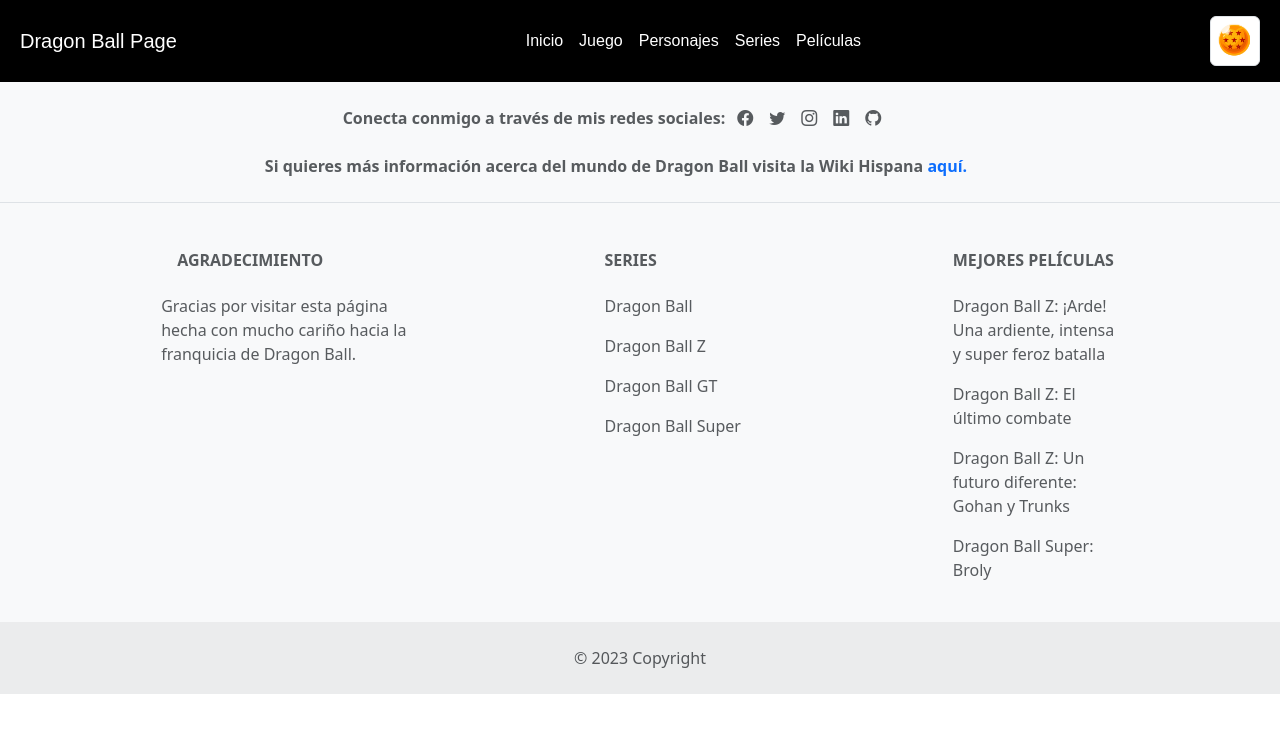
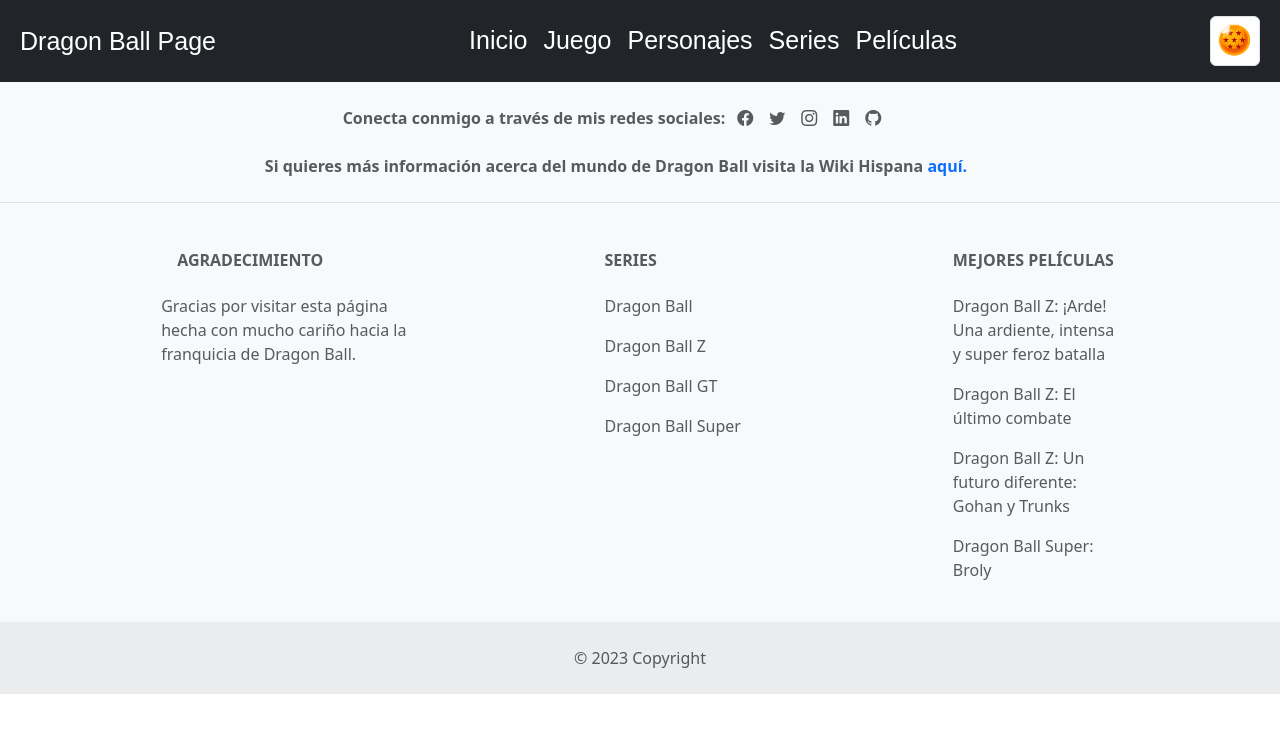
Before and after one commit to JesusAlcantara/dbz-game, a Nuxt app: page /game in a window 1280 px wide. Shown: the top 732 px of the page. Built offline with nearby package versions, Linux system fonts and the light colour scheme.

Commit message:
changes heading desktop

```diff
--- a/components/heading/desktop/Heading.vue
+++ b/components/heading/desktop/Heading.vue
@@ -1,5 +1,5 @@
 <template>
-  <nav class="navbar navbar-expand-lg navbar-dark">
+  <nav class="navbar navbar-expand-lg bg-dark">
     <div class="container-fluid">
       <h2 class="navbar-brand m-2 text-white">
         <nuxt-link
@@ -48,15 +48,14 @@
 </script>
 
 <style scoped>
-  nav {
-    background-color: black;
-  }
   .link {
     font-family: fantasy;
     text-decoration: none;
     color: white;
+    font-size: 25px;
   }
-  a {
+  .nav-link {
     font-family: fantasy;
+    font-size: 25px;
   }
 </style>
```
